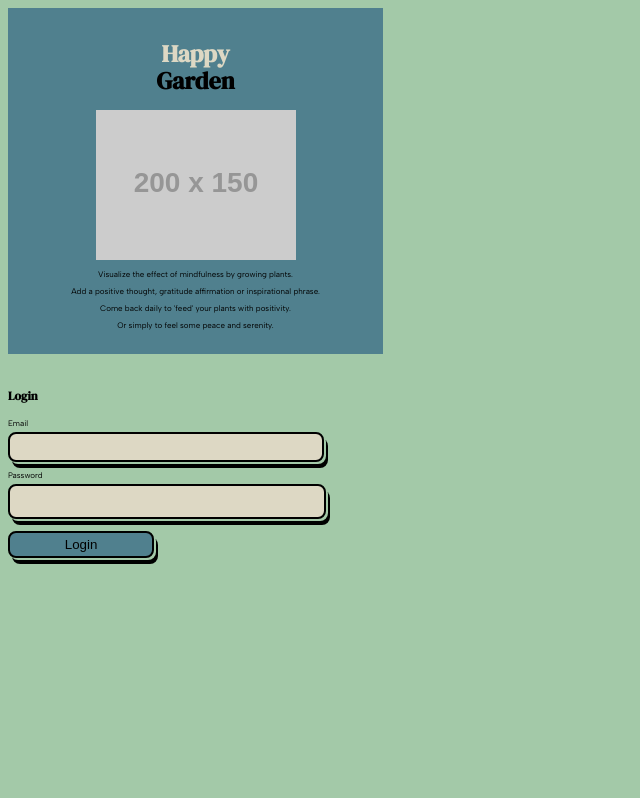
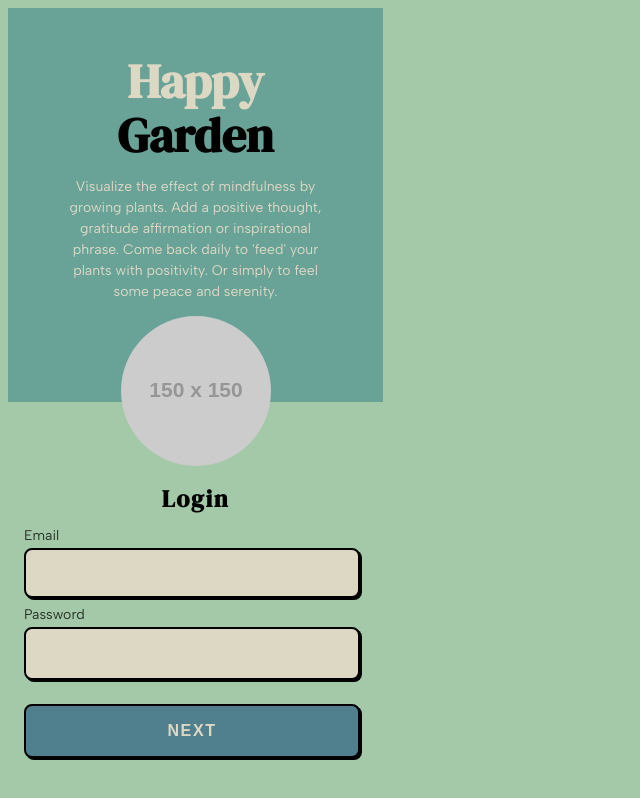
Before and after one commit to elsalvadordali/green-smile, a React (Vite) app: page / in a window 1280 px wide. Shown: the whole page, without its empty margins (0-640 px from the left). Built offline with nearby package versions, Linux system fonts and the light colour scheme.

Commit message:
update design

```diff
--- a/src/App.jsx
+++ b/src/App.jsx
@@ -10,7 +10,7 @@ import Register from './Register'
 
 function App() {
   const [userId, setUserId] = useState(localStorage.getItem('userId') || null)
-  const [page, setPage] = useState(userId ? 'write' : 'login')
+  const [page, setPage] = useState(userId ? 'write' : 'splash')
 
   function goNextPage(page) {
     setPage(page)
@@ -21,8 +21,7 @@ function App() {
 
   return (
     <div className="App">
-      <SplashPage />
-      {page === 'login' && <Login goNextPage={goNextPage} updateUserId={updateUserId} />}
+      {page === 'splash' && <SplashPage goNextPage={goNextPage} updateUserId={updateUserId} />}
       {page === 'register' && <Register goNextPage={goNextPage} updateUserId={updateUserId} />}
       {page === 'write' && <WriteEntry goNextPage={goNextPage} userId={userId} promptNumber={Math.floor(Math.random() * 7)} />}
       {page === 'select' && <SelectPlant goNextPage={goNextPage} />}
--- a/src/Forms.css
+++ b/src/Forms.css
@@ -2,11 +2,22 @@
     display: grid;
     grid-template-columns: 2;
     grid-template-rows: 12;
-    gap: .5rem;
-    margin: 3rem auto;
+    gap: 0.5rem;
+    /* margin: 3rem auto; */
+    margin-top: 5rem;
+}
+
+h1 span {
+color: #000;
 }
 
 h2 {
+margin-top: 5rem;
+margin-bottom: 1rem;
+text-align: center;
+font-family: "Albert Sans", sans-serif;
+font-size: clamp(2.5rem, 2.1250rem + 1.6667vw, 3rem);
+letter-spacing: .2rem;
 grid-column-start: 1;
 grid-column-end: 3;
 }
@@ -14,49 +25,70 @@ h2 {
 .email-label {
 grid-column-start: 1;
 grid-row-start: 2;
+opacity: 75%;
+font-size: 14px;
+margin-left: 2rem;
 }
 
 #email {
+margin: 1rem, 5rem;
+margin-left: 2rem;
+padding: 2rem 2rem;
+border-radius: 1rem;
 grid-column-start: 1;
 grid-column-end: 3;
 grid-row-start: 3;
+background-color: #ddd8c4;
 }
 
 .password-label {
 grid-column-start: 1;
 grid-row-start: 4;
+opacity: 75%;
+font-size: 14px;
+margin-left: 2rem;
 }
 
 #password {
+margin: 1rem, 5rem;
+margin-left: 2rem;
+padding: 2rem 2rem;
+border-radius: 1rem;
 grid-column-start: 1;
 grid-column-end: 3;
 grid-row-start: 5;
+background-color: #ddd8c4;
 }
 
 input {
 border: 2px solid black;
 background-color: #ddd8c4;
-    padding: .5rem 1rem;
+padding: 0.5rem 1rem;
 border-radius: 1rem;
-    box-shadow: 2px 2px 0 #a3c9a8, 4px 6px 0 #000;
+box-shadow: 2px 2px 0 #000;
 outline: 0;
-    margin-bottom: .5rem;
+margin-bottom: 0.5rem;
 max-width: 300px;
 }
 
 button:hover,
 button:active {
 background-color: #69a297;
-
 }
 
 button {
 background: #50808e;
+font-size: 16px;
+letter-spacing: 0.2rem;
+font-weight: bolder;
+color: #ddd8c4;
+text-transform: uppercase;
 border: 2px solid black;
-    padding: .5rem 1rem;
+padding: 2rem 2rem;
 border-radius: 1rem;
-    box-shadow: 2px 2px 0 #a3c9a8, 4px 6px 0 #000;
+box-shadow: 2px 2px 0 #000;
 grid-column-start: 1;
 grid-row-start: 6;
-    margin-top: .5rem;
+margin: 2rem 2rem;
+width: 42rem;
 }
--- a/src/Login.jsx
+++ b/src/Login.jsx
@@ -30,7 +30,7 @@ const Login = ({ goNextPage, updateUserId }) => {
                 <input type='text' id='email' onChange={(e) => setEmail(e.target.value)} />
                 <label htmlFor='password' className='password-label'>Password</label>
                 <input type='password' id='password' onChange={(e) => setPword(e.target.value)} />
-                <button type='submit'>Login</button>
+                <button type='submit'>Next</button>
             </form>
             {errMessage ? <AuthError errMessage={errMessage} /> : null}
         </div>
--- a/src/SplashPage.css
+++ b/src/SplashPage.css
@@ -1,13 +1,14 @@
 .splash {
   height: 50%;
-  padding: 2em;
+  padding: 1.75em;
   text-align: center;
   line-height: 1.125;
-  background-color: #50808e;
+  background-color: #69a297;
 }
 
 h1 {
-  font-size: clamp(1.25rem, -0.0625rem + 5.8333vw, 3rem);
+  margin-bottom: 0;
+  font-size: clamp(3rem, 0.7500rem + 10.0000vw, 6rem);
   color: #ddd8c4;
 }
 
@@ -15,3 +16,16 @@ span {
   display: block;
   color: #000;
 }
+
+p {
+  width: 80%;
+  margin-inline: auto;
+  font-size: clamp(1.25rem, 0.8750rem + 1.6667vw, 1.75rem);
+  color: #ddd8c4;
+  line-height: 1.5;
+}
+
+.splash-img {
+  margin-bottom: -10em;
+  border-radius: 50%;
+}
--- a/src/SplashPage.jsx
+++ b/src/SplashPage.jsx
@@ -1,18 +1,19 @@
 import React from 'react'
 import './SplashPage.css'
+import Login from './Login'
 
-const SplashPage = ({ goNextPage }) => {
+const SplashPage = ({ goNextPage, updateUserId }) => {
 
 
   return (
-    <div className='splash'>
-      <h1>Happy<span>Garden</span></h1>
-      <img src="https://dummyimage.com/200x150/0ddd8d/#74a09.png&text=pixel+art+here" alt="" />
-      <p>Visualize the effect of mindfulness by growing plants.</p>
-      <p>Add a positive thought, gratitude affirmation or inspirational phrase.</p>
-      <p>Come back daily to 'feed' your plants with positivity.</p>
-      <p>Or simply to feel some peace and serenity.</p>
-    </div>
+    <>
+      <div className='splash'>
+        <h1>Happy<span>Garden</span></h1>
+        <p>Visualize the effect of mindfulness by growing plants.  Add a positive thought, gratitude affirmation or inspirational phrase.  Come back daily to 'feed' your plants with positivity.  Or simply to feel some peace and serenity.</p>
+        <img src="https://dummyimage.com/150x150/ddd8c4/69a297.png&text=pixel+art+here" alt="" className='splash-img' />
+      </div>
+      <Login goNextPage={goNextPage} updateUserId={updateUserId} />
+    </>
   )
 }
 
```
Lines whose indentation alone changed are shown as unchanged.
